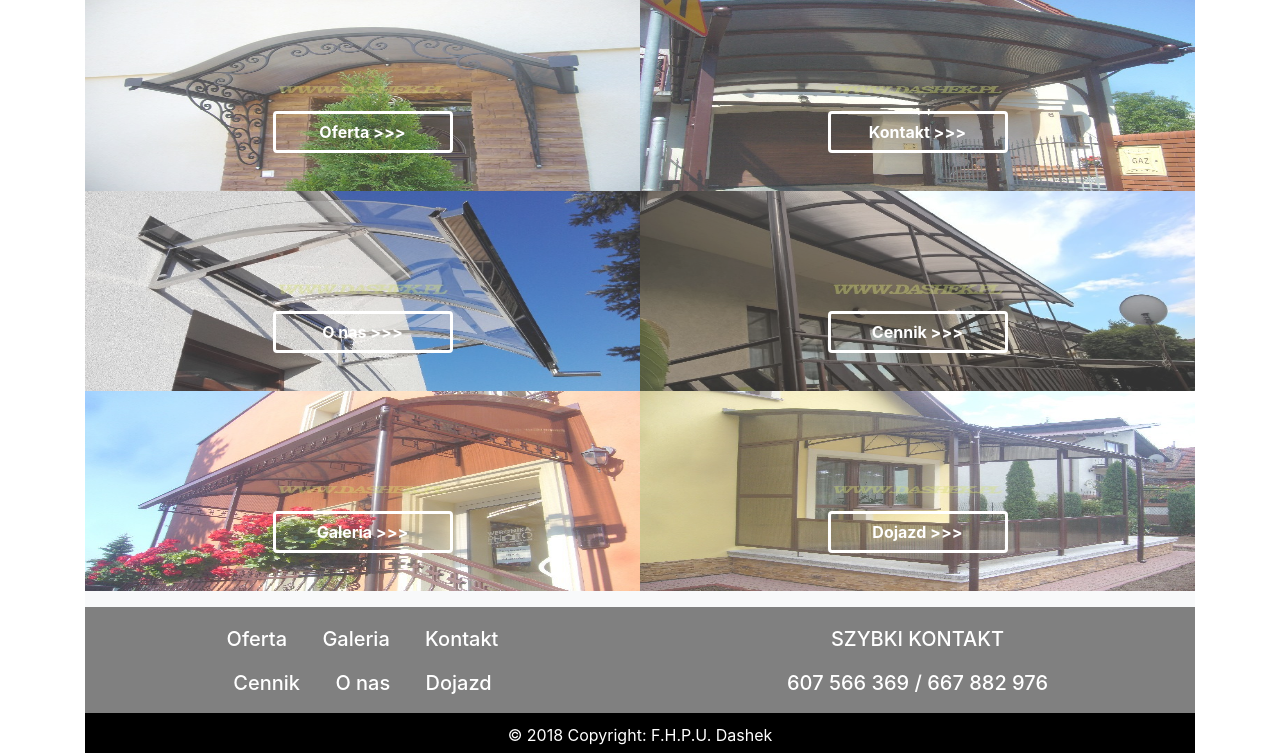
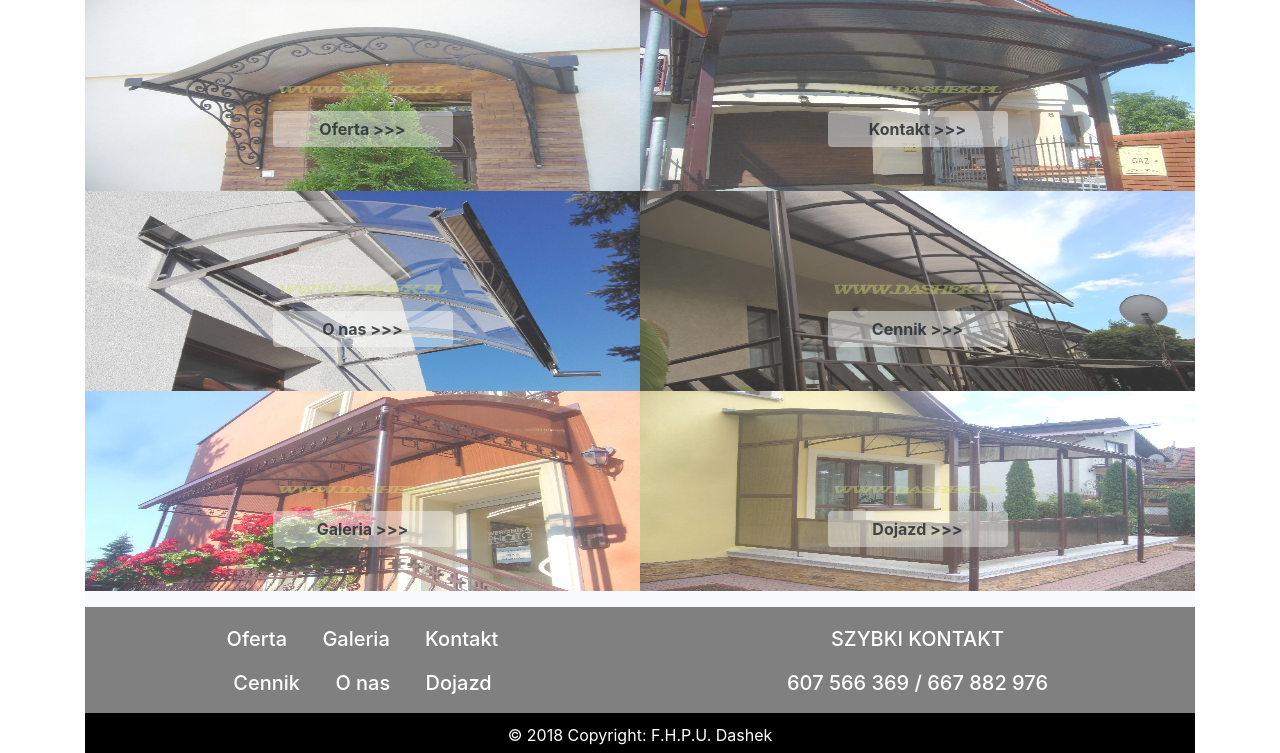
Before and after one commit to reggaeboy94/dashekWersja2, a plain HTML site: page index.html in a window 1280 px wide. Shown: the part 135-888 px from the top of the page. Drawn offline with nearby package versions, Linux system fonts and the light colour scheme.

Commit message:
button fix

```diff
--- a/style.css
+++ b/style.css
@@ -43,10 +43,11 @@ h5{
 }
 
 .btn-outline-primary{
-	border-color: white;
-	border:solid;
-	color: white;
+	border-width: 0px;
+	color:#343a40;
 	font-weight: bold;
+	background: rgba(248, 249, 250, 0.5);
+	opacity:0.9;
 }
 
 
```
